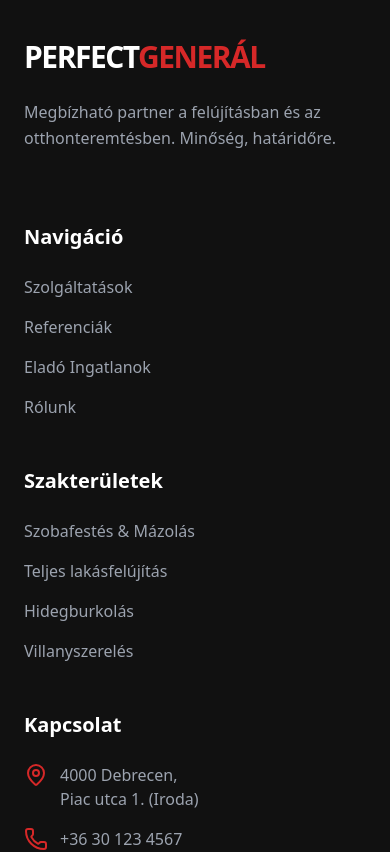
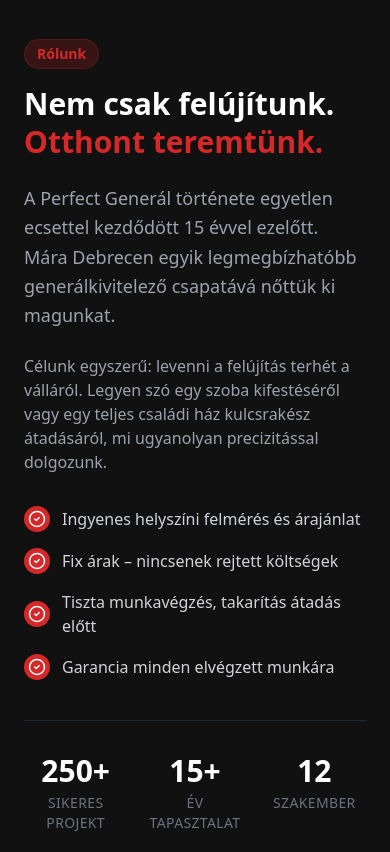
Before and after one commit to Mrdomesztosz/perfect-general, a Next.js app: page / in a window 390 px wide. Shown: the part 6460-7312 px from the top of the page. Built offline with nearby package versions, Linux system fonts and the light colour scheme.

Commit message:
Nap vége, ki kell javítani a fehér töredezett vonalakat

```diff
--- a/src/app/globals.css
+++ b/src/app/globals.css
@@ -2,6 +2,27 @@
 @tailwind components;
 @tailwind utilities;
 
+/* Töröljük a Next.js alapértelmezett változóit, amik a csíkokat okozhatják */
+:root {
+  --foreground-rgb: 0, 0, 0;
+  --background-start-rgb: 255, 255, 255;
+  --background-end-rgb: 255, 255, 255;
+}
+
 html {
   scroll-behavior: smooth;
 }
+
+body {
+  /* Kényszerítjük a fehér hátteret, és letiltunk minden háttérképet/gradienst */
+  color: rgb(var(--foreground-rgb));
+  background-color: #ffffff !important;
+  background-image: none !important;
+}
+
+/* Biztonsági lépés: ha a 'body::before' vagy 'after' tartalmazná a mintát */
+body::before,
+body::after {
+  display: none !important;
+  content: none !important;
+}
--- a/src/app/page.js
+++ b/src/app/page.js
@@ -3,6 +3,7 @@
 import Services from '@/components/sections/Services';
 import References from '@/components/sections/References';
 import RealEstate from '@/components/sections/RealEstate';
+import About from '@/components/sections/About';
 import Footer from '@/components/layout/Footer';
 
 export default function Home() {
@@ -13,6 +14,10 @@
       <Services />
       <References />
       <RealEstate />
+      <About />
+
+      <div className="border-t border-gray-800"></div>
+
       <Footer />
     </main>
   );
--- a/src/components/layout/Footer.jsx
+++ b/src/components/layout/Footer.jsx
@@ -1,15 +1,16 @@
 import React from 'react';
 import Link from 'next/link';
-import { Phone, Mail, MapPin, Facebook, Instagram } from 'lucide-react';
+import { Phone, Mail, MapPin } from 'lucide-react';
 
 const Footer = () => {
   return (
+    // JAVÍTÁS: Kivettük a '-mt-1'-et, de a 'relative z-10' maradhat
     <footer className="bg-brand-black text-white pt-20 pb-10">
       <div className="container mx-auto px-6">
 
         <div className="grid grid-cols-1 md:grid-cols-2 lg:grid-cols-4 gap-12 mb-16">
 
-          {/* 1. Oszlop: Brand */}
+          {/* 1. Oszlop */}
           <div>
             <div className="text-3xl font-bold tracking-tighter mb-6">
               <span className="text-white">PERFECT</span>
@@ -21,7 +22,7 @@
             </p>
           </div>
 
-          {/* 2. Oszlop: Gyorslinkek */}
+          {/* 2. Oszlop */}
           <div>
             <h4 className="text-xl font-bold mb-6">Navigáció</h4>
             <ul className="space-y-4 text-gray-400">
@@ -32,7 +33,7 @@
             </ul>
           </div>
 
-          {/* 3. Oszlop: Szolgáltatások */}
+          {/* 3. Oszlop */}
           <div>
             <h4 className="text-xl font-bold mb-6">Szakterületek</h4>
             <ul className="space-y-4 text-gray-400">
@@ -43,7 +44,7 @@
             </ul>
           </div>
 
-          {/* 4. Oszlop: Kapcsolat */}
+          {/* 4. Oszlop */}
           <div id="kapcsolat">
             <h4 className="text-xl font-bold mb-6">Kapcsolat</h4>
             <ul className="space-y-4">
@@ -67,8 +68,8 @@
         </div>
 
         {/* Alsó sáv */}
-        <div className="border-t border-white/10 pt-8 flex flex-col md:flex-row justify-between items-center text-gray-500 text-sm">
-          <p>&copy; 2025 Perfect Generál Kft. Minden jog fenntartva.</p>
+        <div className="border-t border-gray-800 pt-8 flex flex-col md:flex-row justify-between items-center text-gray-500 text-sm">
+          <p>&copy; 2024 Perfect Generál Kft. Minden jog fenntartva.</p>
           <p className="mt-2 md:mt-0">Készítette: WebDesign</p>
         </div>
 
--- a/src/components/layout/Header.jsx
+++ b/src/components/layout/Header.jsx
@@ -28,7 +28,7 @@
   const navLinks = [
     { name: 'Szolgáltatások', href: '#szolgaltatasok' },
     { name: 'Referenciák', href: '#referenciak' },
-    { name: 'Eladó Házak', href: '#ingatlanok' },
+    { name: 'Eladó Ingatlanok', href: '#ingatlanok' },
     { name: 'Rólunk', href: '#rolunk' },
   ];
 
--- /dev/null
+++ b/src/components/sections/About.jsx
@@ -0,0 +1,91 @@
+'use client';
+
+import React from 'react';
+import { CheckCircle2, Users, Home, Clock } from 'lucide-react';
+
+const About = () => {
+  const stats = [
+    { label: 'Sikeres Projekt', value: '250+', icon: Home },
+    { label: 'Év Tapasztalat', value: '15+', icon: Clock },
+    { label: 'Szakember', value: '12', icon: Users },
+  ];
+
+  return (
+
+    // A 'relative z-10' marad, hogy a fekete réteg felül legyen.
+    <section id="rolunk" className="py-20 bg-brand-black text-white overflow-hidden">
+      <div className="container mx-auto px-6">
+
+        <div className="flex flex-col lg:flex-row items-center gap-16">
+
+          {/* 1. BAL OLDAL: KÉPEK */}
+          <div className="lg:w-1/2 relative order-2 lg:order-1">
+
+            <div className="absolute -top-4 -left-4 w-2/3 h-2/3 border-4 border-brand/30 rounded-2xl -z-10"></div>
+
+            <img
+              src="https://images.unsplash.com/photo-1541888946425-d81bb19240f5?q=80&w=2070&auto=format&fit=crop"
+              alt="Építkezés folyamata"
+              className="rounded-2xl shadow-2xl w-full object-cover h-[400px] lg:h-[500px] grayscale hover:grayscale-0 transition-all duration-700"
+            />
+
+            <div className="absolute -bottom-8 -right-8 bg-white text-gray-900 p-6 rounded-xl shadow-2xl border-l-4 border-brand max-w-[200px] hidden md:block">
+              <p className="text-4xl font-extrabold text-brand mb-1">15+</p>
+              <p className="font-bold leading-tight">Év szakmai tapasztalat Debrecenben</p>
+            </div>
+          </div>
+
+          {/* 2. JOBB OLDAL: SZÖVEG */}
+          <div className="lg:w-1/2 order-1 lg:order-2">
+
+            <div className="inline-block px-3 py-1 mb-4 bg-brand/20 text-brand font-bold rounded-full text-sm border border-brand/20">
+              Rólunk
+            </div>
+
+            <h2 className="text-3xl md:text-4xl font-bold text-white mb-6 leading-tight">
+              Nem csak felújítunk.<br />
+              <span className="text-brand">Otthont teremtünk.</span>
+            </h2>
+
+            <p className="text-gray-400 text-lg mb-6 leading-relaxed">
+              A Perfect Generál története egyetlen ecsettel kezdődött 15 évvel ezelőtt.
+              Mára Debrecen egyik legmegbízhatóbb generálkivitelező csapatává nőttük ki magunkat.
+            </p>
+            <p className="text-gray-400 mb-8">
+              Célunk egyszerű: levenni a felújítás terhét a válláról. Legyen szó egy szoba kifestéséről
+              vagy egy teljes családi ház kulcsrakész átadásáról, mi ugyanolyan precizitással dolgozunk.
+            </p>
+
+            <div className="space-y-4 mb-10">
+              {[
+                "Ingyenes helyszíni felmérés és árajánlat",
+                "Fix árak – nincsenek rejtett költségek",
+                "Tiszta munkavégzés, takarítás átadás előtt",
+                "Garancia minden elvégzett munkára"
+              ].map((item, index) => (
+                <div key={index} className="flex items-center gap-3">
+                  <div className="bg-brand text-white p-1 rounded-full shrink-0">
+                    <CheckCircle2 size={18} />
+                  </div>
+                  <span className="text-gray-300 font-medium">{item}</span>
+                </div>
+              ))}
+            </div>
+
+            <div className="grid grid-cols-3 gap-4 border-t border-gray-800 pt-8">
+              {stats.map((stat, index) => (
+                <div key={index} className="text-center md:text-left">
+                  <p className="text-3xl font-bold text-white">{stat.value}</p>
+                  <p className="text-sm text-gray-500 uppercase tracking-wide mt-1">{stat.label}</p>
+                </div>
+              ))}
+            </div>
+
+          </div>
+        </div>
+      </div>
+    </section>
+  );
+};
+
+export default About;
```
